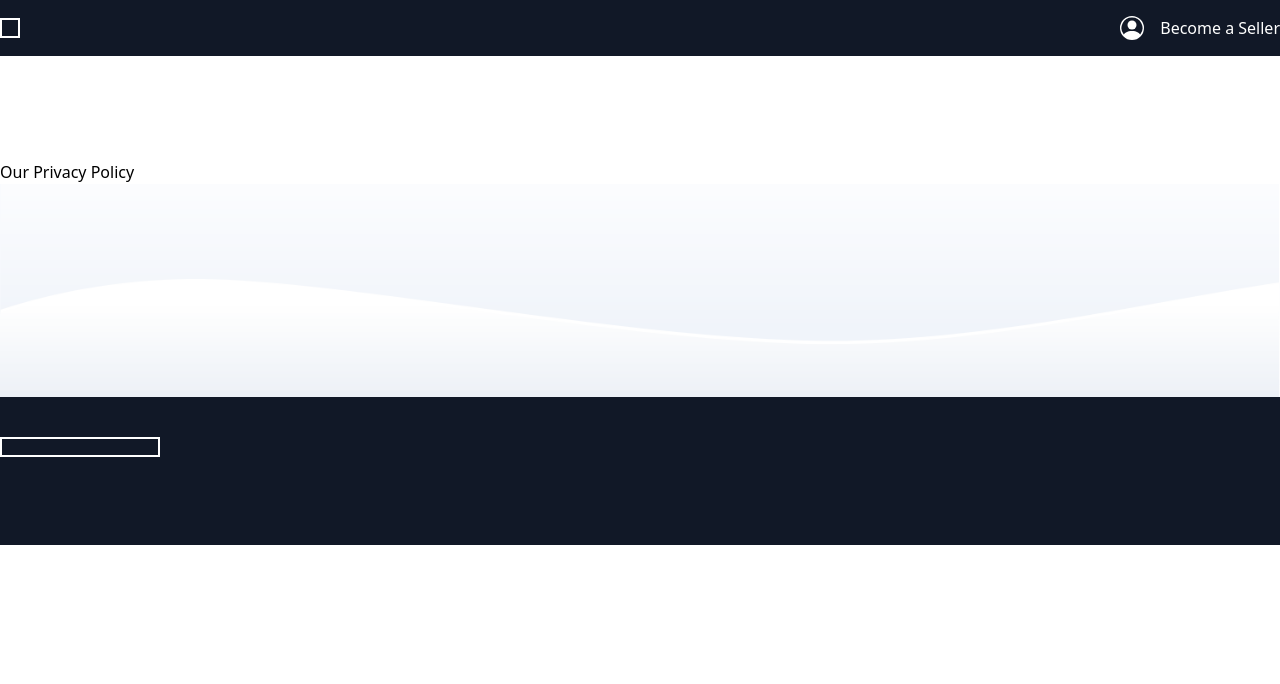
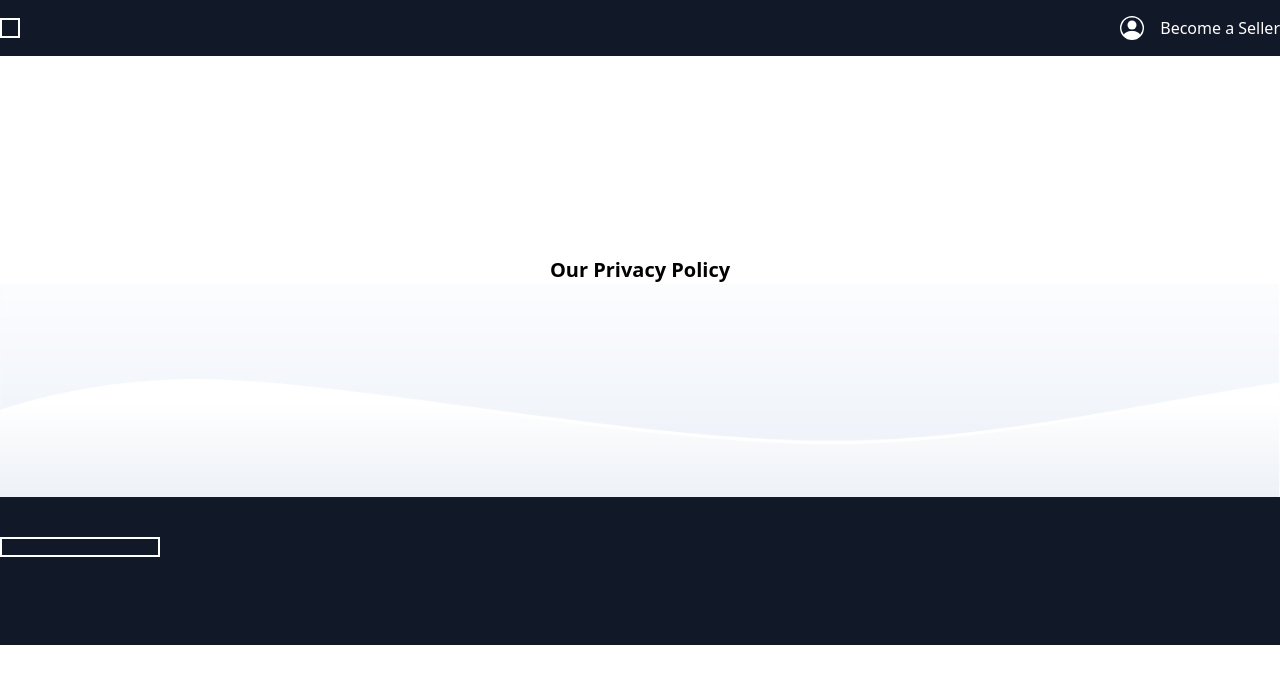
Before and after one commit to BisiDavi/square-booking, a Next.js app: page /policy/privacy-policy in a window 1280 px wide. Shown: the top 684 px of the page. Built offline with nearby package versions, Linux system fonts and the light colour scheme.

Commit message:
page updated

```diff
--- a/components/Banner/HomepageBanner.tsx
+++ b/components/Banner/HomepageBanner.tsx
@@ -9,7 +9,7 @@ export default function HomepageBanner() {
     (state) => state.ServiceCategories
   );
   return (
-    <section className="w-full py-5 pt-24">
+    <section className="w-full py-5">
       <div className="container py-5 flex-col lg:flex lg:flex-row mx-auto justify-center items-center relative">
         <div className="w-full lg:h-64 lg:w-1/2">
           <h1 className="font-bold text-3xl text-center lg:text-start lg:text-5xl text-gray-900">
--- a/components/Header/MainHeader.tsx
+++ b/components/Header/MainHeader.tsx
@@ -2,20 +2,28 @@
 import { BsPersonCircle } from "react-icons/bs";
 import Link from "next/link";
 
+import Image from "next/image";
+import Head from "next/head";
+
 import Button from "@/components/UI/Button";
 import Logo from "@/components/Logo";
 import { useAppSelector } from "@/hooks/useRedux";
-import Image from "next/image";
 
 export default function MainHeader() {
   const { storeProfile } = useAppSelector((state) => state.StoreProfile);
 
+  console.log("storeProfile", storeProfile);
+
   return (
+    <>
+      <Head>
+        {storeProfile?.name} | Book your appointment with easy.
+      </Head>
       <header className="bg-gray-900 py-2 w-full h-30 fixed z-50">
-      <div className="container  py-2 flex items-center mx-auto justify-between">
+        <div className="container  justify-center  py-2 flex items-center mx-auto lg:justify-between">
           {storeProfile !== null && storeProfile?.logoUrl ? (
             <Link passHref href="/">
-            <a>
+              <a className="logo">
                 <Image
                   src={storeProfile?.logoUrl}
                   alt="logo"
@@ -41,5 +49,6 @@ export default function MainHeader() {
           </div>
         </div>
       </header>
+    </>
   );
 }
--- a/components/Services/RecommendService.tsx
+++ b/components/Services/RecommendService.tsx
@@ -22,7 +22,7 @@ export default function RecommendService({ service }: Props) {
         <p className="card-description text-gray-400 text-sm lg:text-md font-medium">
           {service?.itemData?.description}
         </p>
-        <div className="flex absolute w-11/12 left-4 bottom-5 justify-between text-xs lg:text-sm items-center mt-4">
+        <div className="flex w-full justify-between text-xs lg:text-sm items-center mt-4">
           <span className="m4 flex items-center">
             {priceMoney?.amount
               ? formatPrice(priceMoney?.amount, priceMoney?.currency)
--- a/layout/Default-layout.tsx
+++ b/layout/Default-layout.tsx
@@ -1,5 +1,4 @@
 /* eslint-disable react-hooks/exhaustive-deps */
-import Head from "next/head";
 import { PropsWithChildren, useEffect } from "react";
 import { useRouter } from "next/router";
 
@@ -19,6 +18,9 @@ export default function DefaultLayout({ children }: PropsWithChildren<{}>) {
   const dispatch = useAppDispatch();
   const router = useRouter();
   const { modal, toggleModal } = useUI();
+  const { storeProfile } = useAppSelector((state) => state.StoreProfile);
+
+  const paddingTop = storeProfile?.logoUrl ? "pt-32" : "pt-24";
 
   useEffect(() => {
     dispatch(updateAppload(true));
@@ -34,11 +36,8 @@ export default function DefaultLayout({ children }: PropsWithChildren<{}>) {
         />
       )}
       {!apploaded && <SpinnerRipple centerRipple />}
-      <Head>
-        <title>Booking made easy, try us today</title>
-      </Head>
       <Header />
-      {children}
+      <main className={paddingTop}>{children}</main>
       {router.asPath.includes("/callback") ? <AppFooter /> : <Footer />}
     </>
   );
--- a/pages/policy/privacy-policy.tsx
+++ b/pages/policy/privacy-policy.tsx
@@ -4,7 +4,7 @@ export default function PrivacyPolicy() {
   return (
     <DefaultLayout>
       <section className="section pt-40">
-        <h3>Our Privacy Policy </h3>
+        <h3 className="text-center font-bold text-xl">Our Privacy Policy </h3>
       </section>
     </DefaultLayout>
   );
```
Lines whose indentation alone changed are shown as unchanged.
